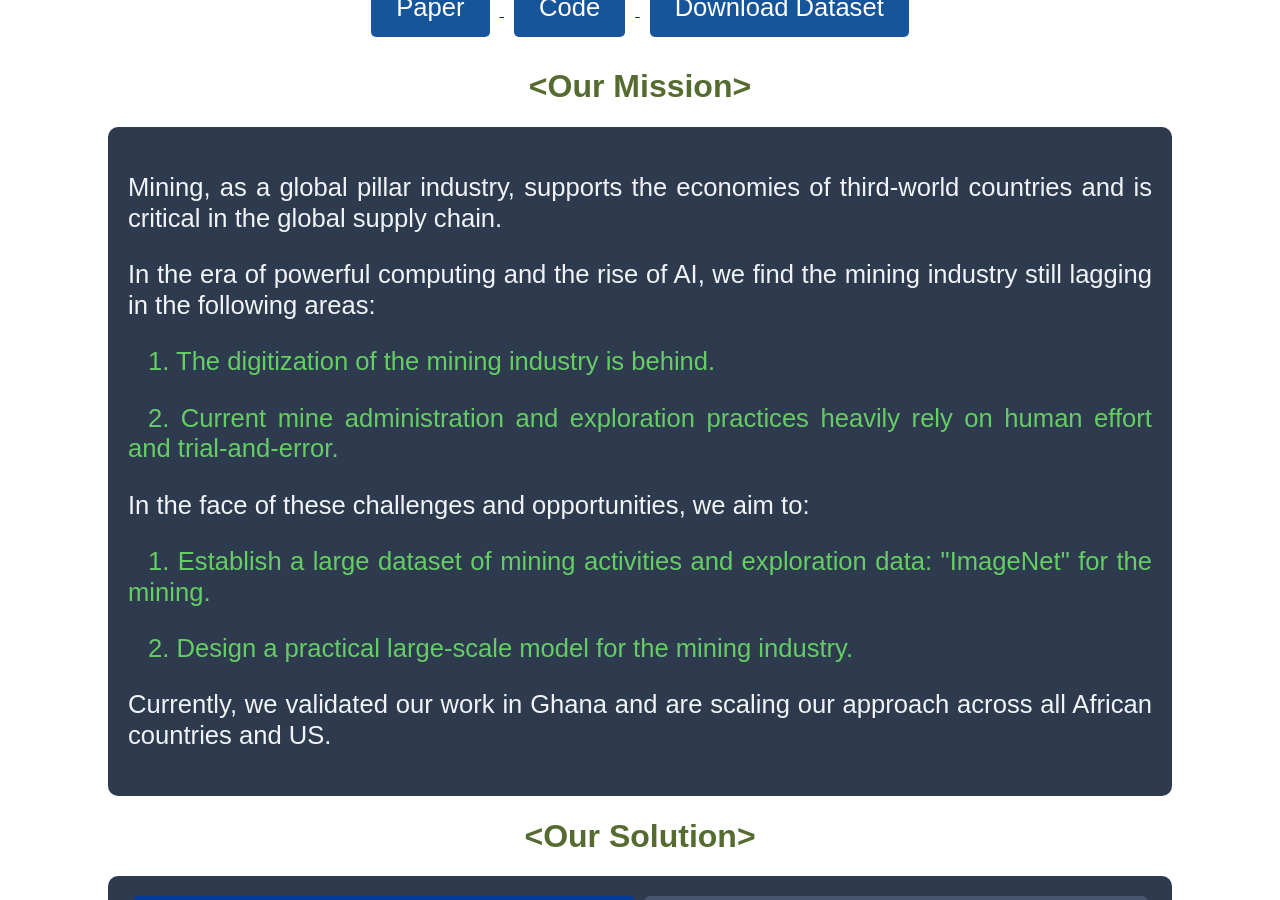
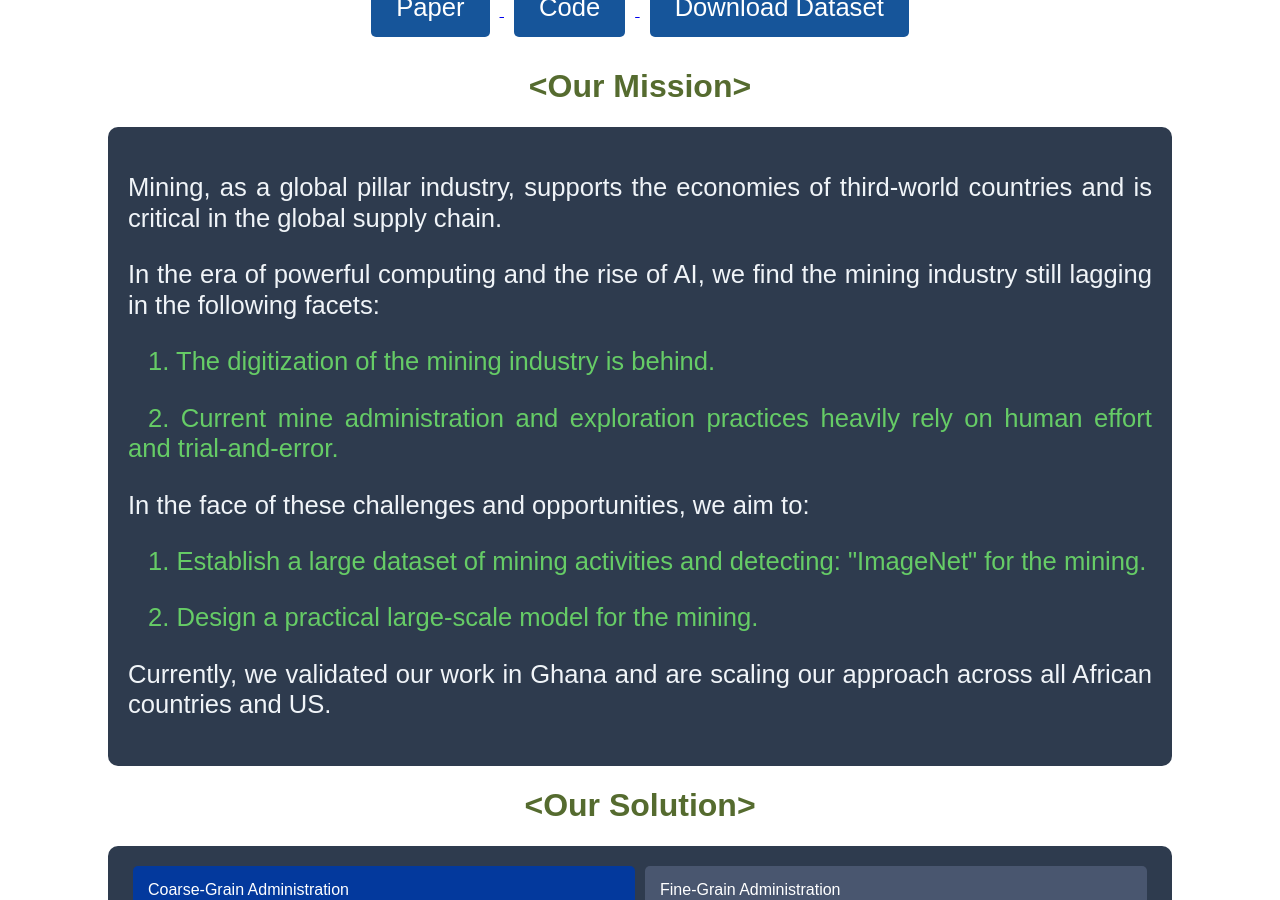
Before and after one commit to Mining-Mine/Mining-Mine.github.io, a Jekyll site: the page built from _pages/about.md, in a window 1280 px wide and 900 px high, scrolled down 789 px. Built offline with Jekyll 4.4.1, drawn with Linux system fonts in a browser that asks for light colours.

Commit message:
Update mission part

```diff
--- a/_layouts/about.html
+++ b/_layouts/about.html
@@ -378,13 +378,13 @@
     <div style="color: #F0F4F8; text-align: justify; line-height: 1.2; font-size: 1.6rem;">
         <p> Mining, as a global pillar industry, supports the economies of third-world countries and is critical in the global supply chain. </p>
 
-        <p> In the era of powerful computing and the rise of AI, we find the mining industry still lagging in the following areas: </p>
+        <p> In the era of powerful computing and the rise of AI, we find the mining industry still lagging in the following facets: </p>
         <p style="text-indent: 20px; color: #66cc66;"> 1. The digitization of the mining industry is behind. </p>
         <p style="text-indent: 20px; color: #66cc66;"> 2. Current mine administration and exploration practices heavily rely on human effort and trial-and-error. </p>
 
         <p> In the face of these challenges and opportunities, we aim to: </p>
-        <p style="text-indent: 20px; color: #66cc66;"> 1. Establish a large dataset of mining activities and exploration data: "ImageNet" for the mining. </p>
-        <p style="text-indent: 20px; color: #66cc66;"> 2. Design a practical large-scale model for the mining industry. </p>
+        <p style="text-indent: 20px; color: #66cc66;"> 1. Establish a large dataset of mining activities and detecting: "ImageNet" for the mining. </p>
+        <p style="text-indent: 20px; color: #66cc66;"> 2. Design a practical large-scale model for the mining. </p>
 
         <p> Currently, we validated our work in Ghana and are scaling our approach across all African countries and US. </p>
     </div>
```
